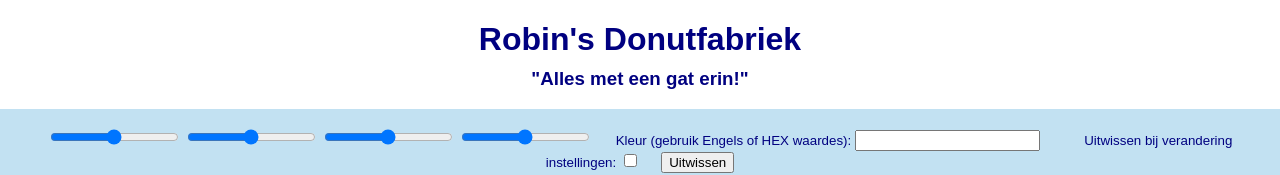
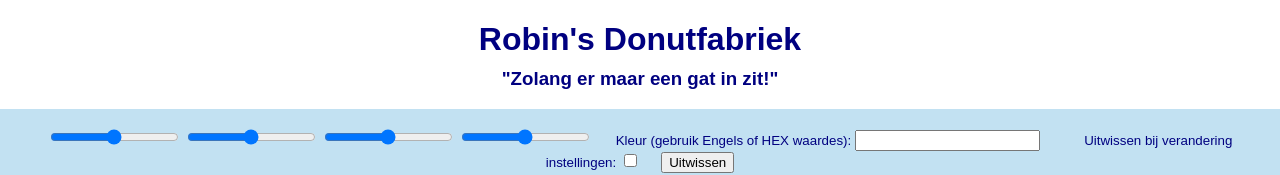
Before and after one commit to RobinPDK/Robinsdonuts.github.io, a plain HTML site: page index.html in a window 1280 px wide. Shown: the top 175 px of the page. Drawn offline with Linux system fonts and the light colour scheme.

Commit message:
Update index.html

```diff
--- a/index.html
+++ b/index.html
@@ -78,7 +78,7 @@
 
 <body>
     <h1>Robin's Donutfabriek</h1>
-    <h3>"Alles met een gat erin!"</h3>
+    <h3>"Zolang er maar een gat in zit!"</h3>
 
     <div id="ContainerSliders">
         <br>
```
